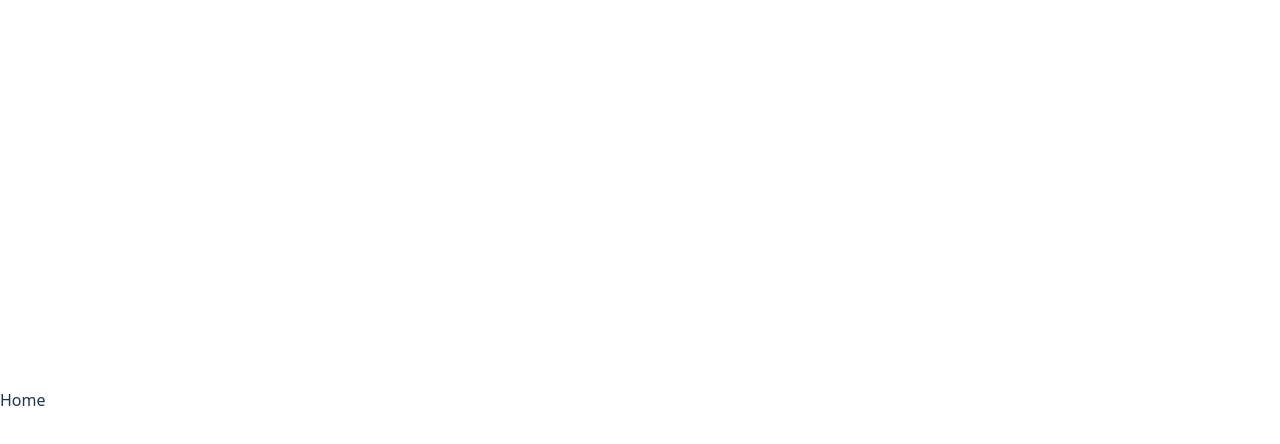
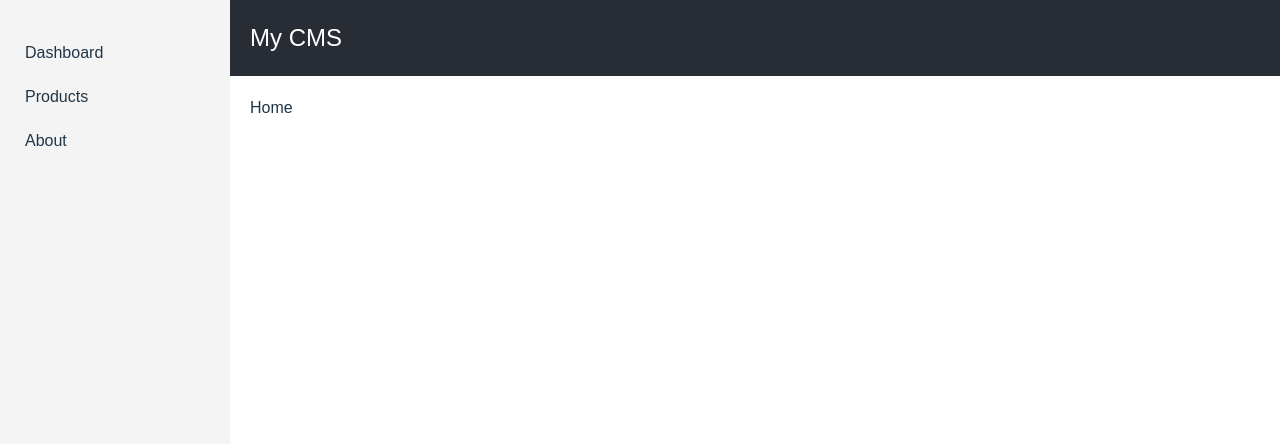
Before and after one commit to bufihofa/JITSTTS, a React (Vite) app in the folder frontend/: page /home in a window 1280 px wide. Shown: the top 444 px of the page. Built offline with nearby package versions, Linux system fonts and the light colour scheme; sample sign-in values are in the browser's storage.

Commit message:
Update Layout

```diff
--- /dev/null
+++ b/frontend/src/component/layout/CMSLayout.css
@@ -0,0 +1,47 @@
+body {
+  margin: 0;
+  font-family: sans-serif;
+}
+
+.app-container {
+  display: flex;
+  flex-direction: row;
+  width: 100vw;
+  height: 100vh;
+}
+
+.app-header {
+  background-color: #282c34;
+  padding: 20px;
+  color: white;
+  font-size: 1.5rem;
+}
+
+.main-content {
+  display: flex;
+  flex-direction: column  ;
+  flex: 1;
+}
+
+.app-sidebar {
+  width: 200px;
+  background-color: #f4f4f4;
+  padding: 15px;
+}
+.app-sidebar ul {
+  list-style: none;
+  padding: 0;
+}
+.app-sidebar li {
+  padding: 10px;
+  cursor: pointer;
+  border-radius: 5px;
+}
+.app-sidebar li:hover {
+  background-color: #ddd;
+}
+
+.content-area {
+  flex: 1;
+  padding: 20px;
+}
--- /dev/null
+++ b/frontend/src/component/layout/CMSLayout.tsx
@@ -0,0 +1,17 @@
+import Header from "../header/Header";
+import Sidebar from "../sidebar/Sidebar";
+import './CMSLayout.css';
+const CMSLayout: React.FC<{ children: React.ReactNode }> = ({ children }) => {
+  return (
+    <div className="app-container">
+      <Sidebar />
+      <div className="main-content">
+        <Header />
+        <main className="content-area">
+          {children}
+        </main>
+      </div>
+    </div>
+  );
+}
+export default CMSLayout;
--- a/frontend/src/pages/manage/Product.tsx
+++ b/frontend/src/pages/manage/Product.tsx
@@ -0,0 +1,9 @@
+const ProductManagePage: React.FC = () => {
+  return (
+    <div>
+      <h1>Product Management</h1>
+      <p>This is the product management page.</p>
+    </div>
+  );
+}
+export default ProductManagePage;
--- a/frontend/src/routes/CMSRoutes.tsx
+++ b/frontend/src/routes/CMSRoutes.tsx
@@ -1,15 +1,19 @@
 import { Navigate, Route, Routes } from "react-router-dom";
+import ProductManagePage from "../pages/manage/Product";
+import CMSLayout from "../component/layout/CMSLayout";
 
 const CMSRoutes: React.FC = () => {
   return (
-    <Routes>
-        <Route path="home" element={<div>Home</div>} />
+    <CMSLayout>
+        <Routes>
+            <Route path="home" element={<div>Home</div>} />
 
-        <Route path="product" element={<div>Product</div>} />
-        <Route path="user" element={<div>User</div>} />
+            <Route path="product" element={<ProductManagePage   />} />
+            <Route path="user" element={<div>User</div>} />
 
-        <Route path="*" element={<Navigate to="/home" replace />} />
-    </Routes>
+            <Route path="*" element={<Navigate to="/home" replace />} />
+        </Routes>
+    </CMSLayout>
   );
 }
 export default CMSRoutes;
```
